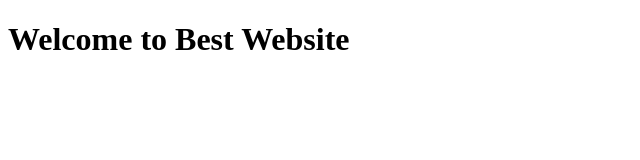
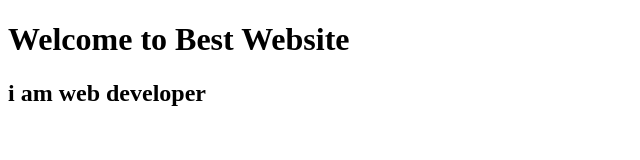
Before and after one commit to Kamlesh-62/bestWebsite, a plain HTML site: page index.html in a window 1280 px wide. Shown: the whole page, without its empty margins (0-640 px from the left). Drawn offline with Linux system fonts and the light colour scheme.

Commit message:
add more content

```diff
--- a/index.html
+++ b/index.html
@@ -8,5 +8,6 @@
 </head>
 <body>
     <h1> Welcome to Best Website</h1>
+    <h2>i am web developer</h2>
 </body>
 </html>
```
